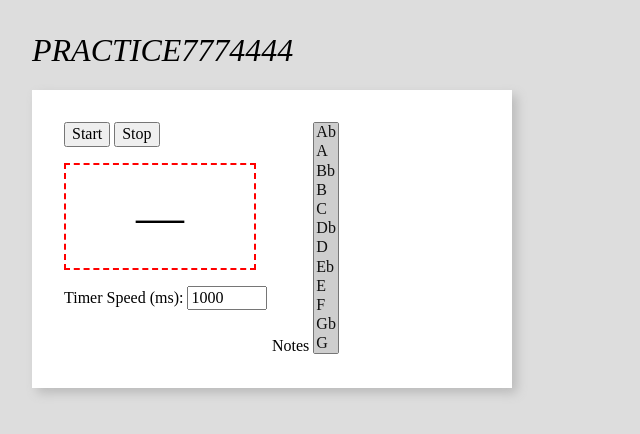
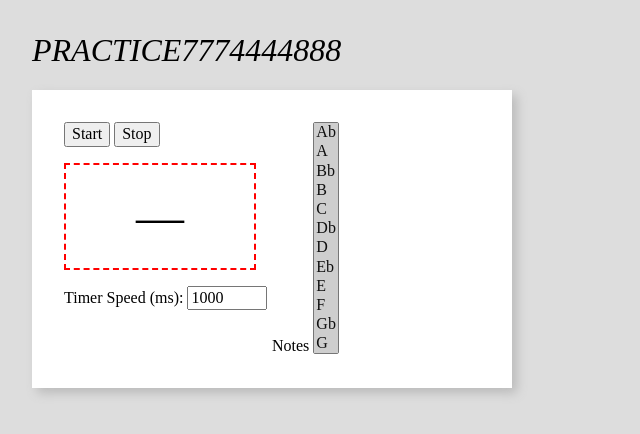
Before and after one commit to lwdevdev/piano, a website built with Vite: page index.html in a window 1280 px wide. Shown: the full height of the page, 0-640 px from the left. Built offline with nearby package versions, Linux system fonts and the light colour scheme.

Commit message:
updated title

```diff
--- a/index.html
+++ b/index.html
@@ -9,7 +9,7 @@
     <title>Practice</title>
   </head>
   <body>
-    <h1>Practice7774444</h1>
+    <h1>Practice7774444888</h1>
     <main>
       <div>
         <button id="btn--start">Start</button>
```
